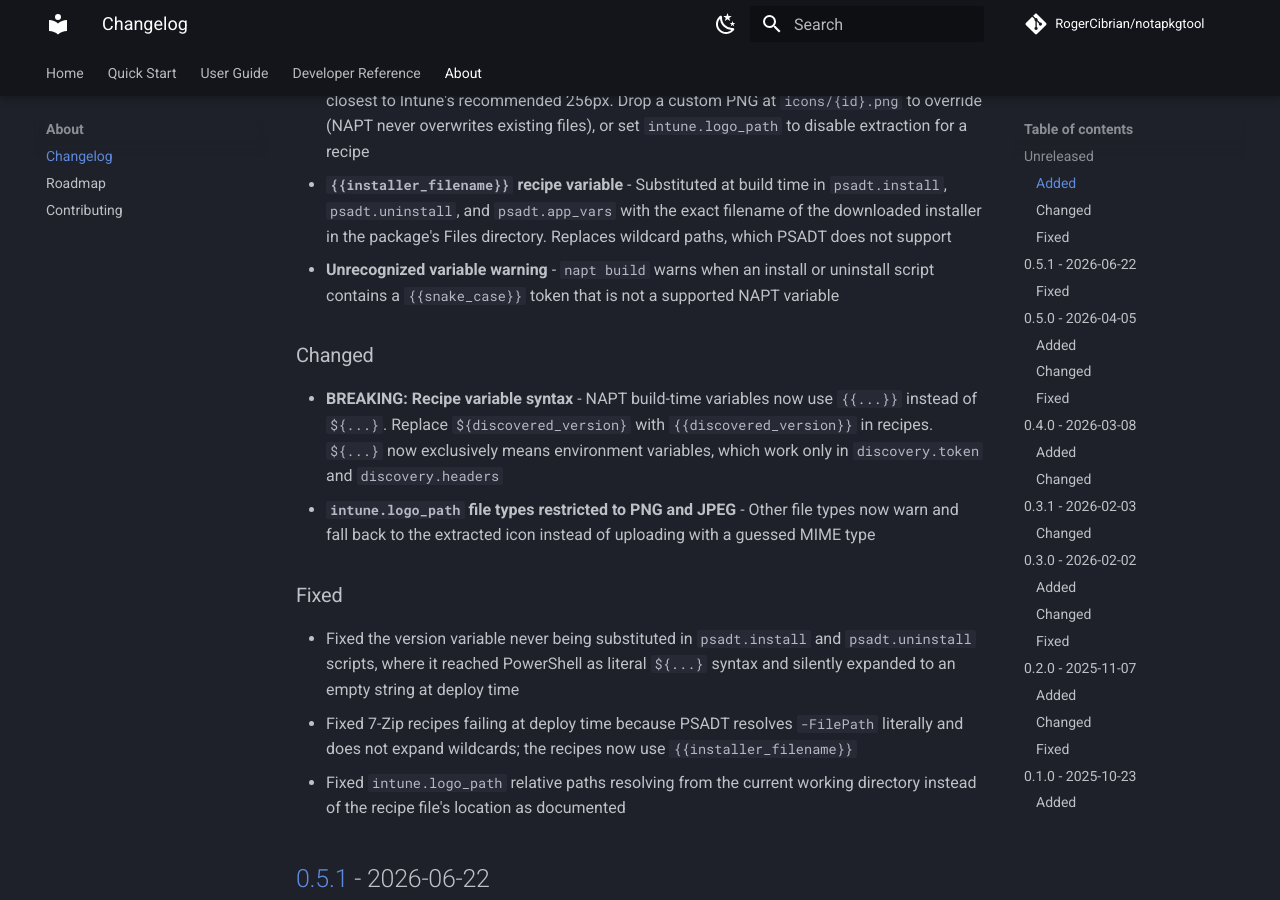
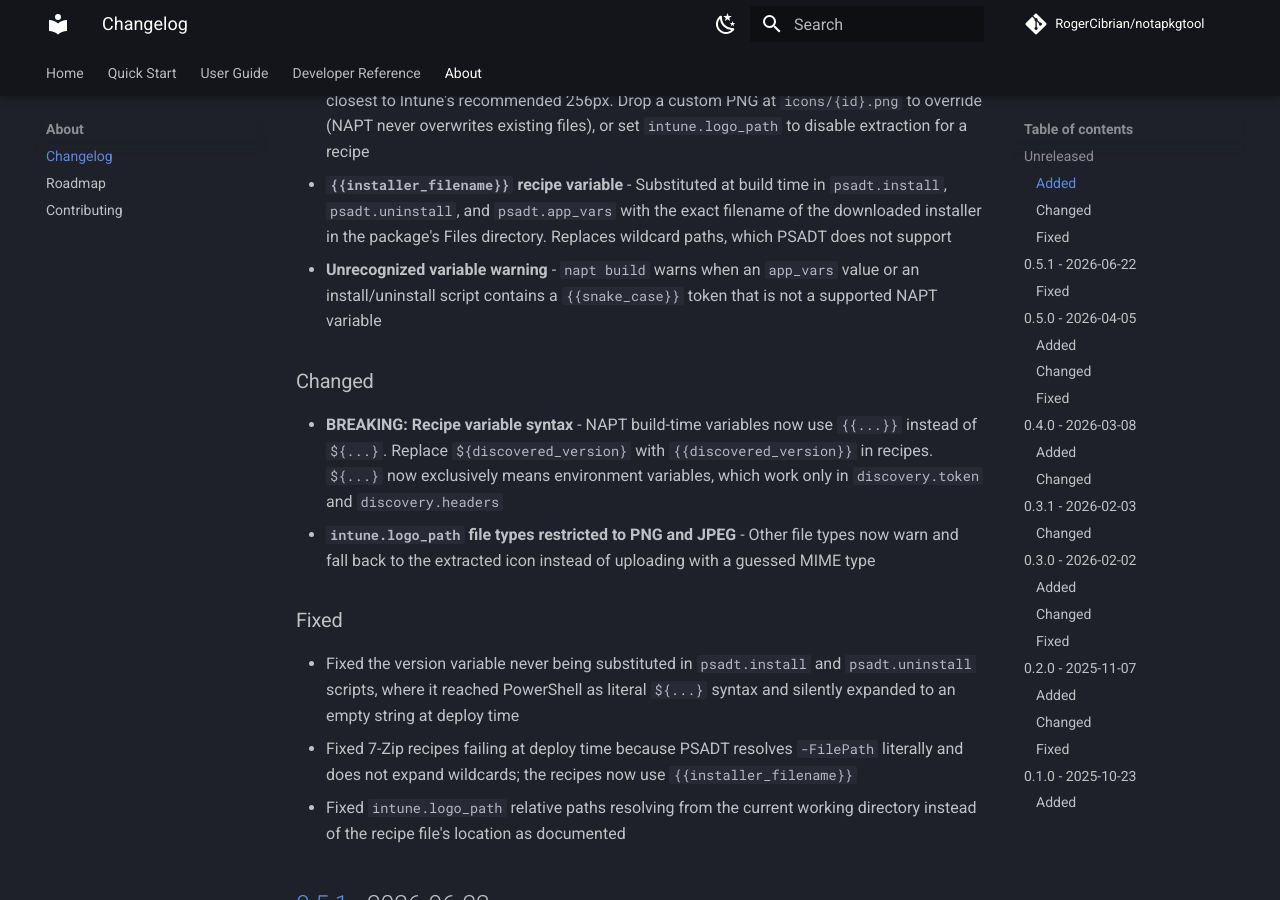
Before and after one commit to RogerCibrian/notapkgtool, an MkDocs documentation site: the page built from docs/changelog.md, in a window 1280 px wide and 900 px high, scrolled down 421 px. Built offline with MkDocs 1.6.1 and Material for MkDocs 9.7.7, drawn with Linux system fonts in a browser that asks for light colours; comment, search, counter and statistics services are not loaded.

Commit message:
refactor: Apply reviewer feedback on substitution

```diff
--- a/docs/changelog.md
+++ b/docs/changelog.md
@@ -20,9 +20,9 @@ and this project adheres to [Semantic Versioning](https://semver.org/spec/v2.0.0
     in `psadt.install`, `psadt.uninstall`, and `psadt.app_vars` with the
     exact filename of the downloaded installer in the package's Files
     directory. Replaces wildcard paths, which PSADT does not support
-- **Unrecognized variable warning** - `napt build` warns when an install
-    or uninstall script contains a `{{snake_case}}` token that is not a
-    supported NAPT variable
+- **Unrecognized variable warning** - `napt build` warns when an
+    `app_vars` value or an install/uninstall script contains a
+    `{{snake_case}}` token that is not a supported NAPT variable
 
 ### Changed
 
```
Also changed, not shown: docs/common-tasks.md (+1 -1 lines), docs/recipe-reference.md (+2 -2 lines), 3 other files.
